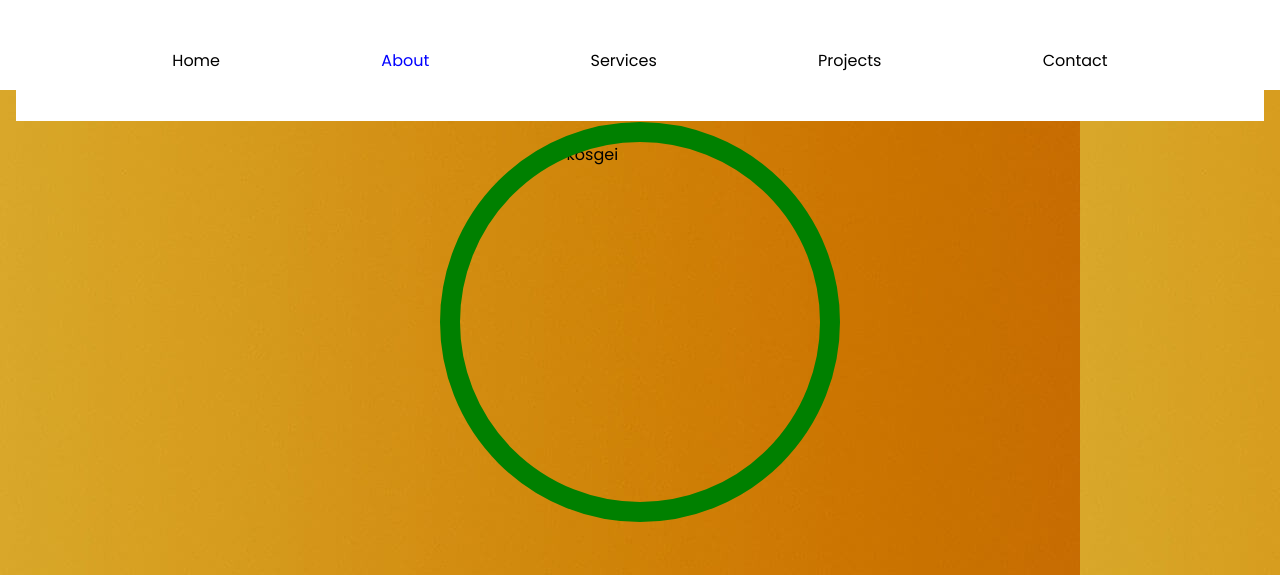
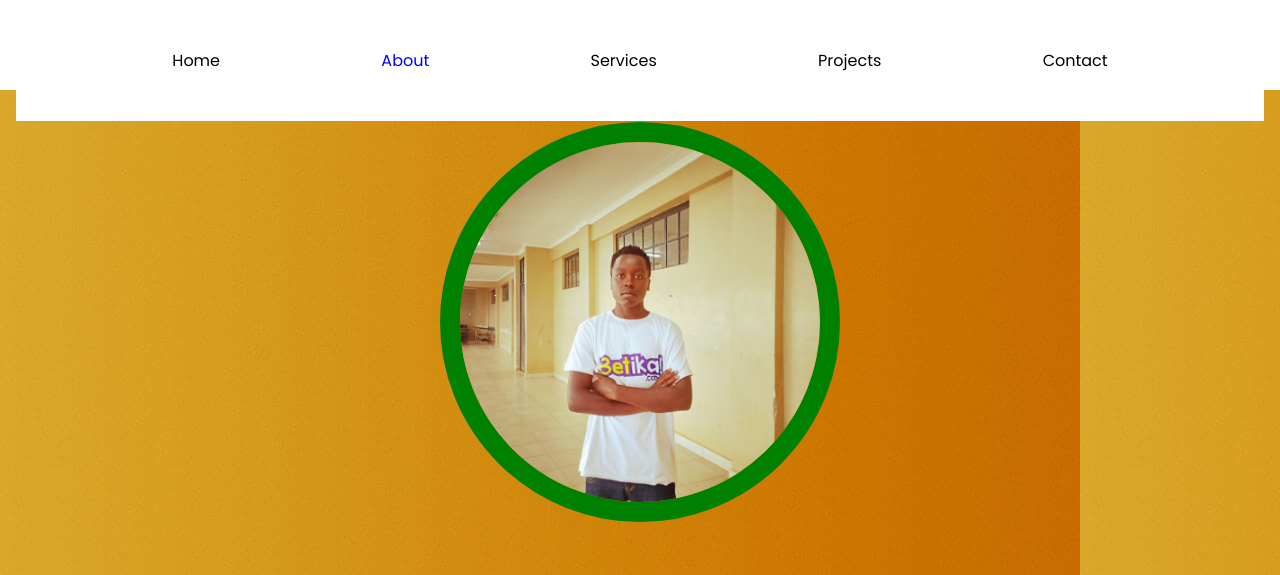
Before and after one commit to Kogei-emmanuel/BIT222-KOSGEI-EMMANUEL-portfolio, a plain HTML site: page about.html in a window 1280 px wide. Shown: the top 575 px of the page. Drawn offline with Linux system fonts and the light colour scheme.

Commit message:
Update about.html

```diff
--- a/about.html
+++ b/about.html
@@ -34,7 +34,7 @@ family=Poppins:ital,wght@0,100;0,200;0,300;0,
     <main>
         <section id="about">
             <div class="profile">
-                <img src="./assets/p.jpg" alt="Emmanuel kosgei">
+                <img src="./p.jpg" alt="Emmanuel kosgei">
             </div>
             <div class="bio">
                 <h1 class="heading">My Biography</h1>
```
